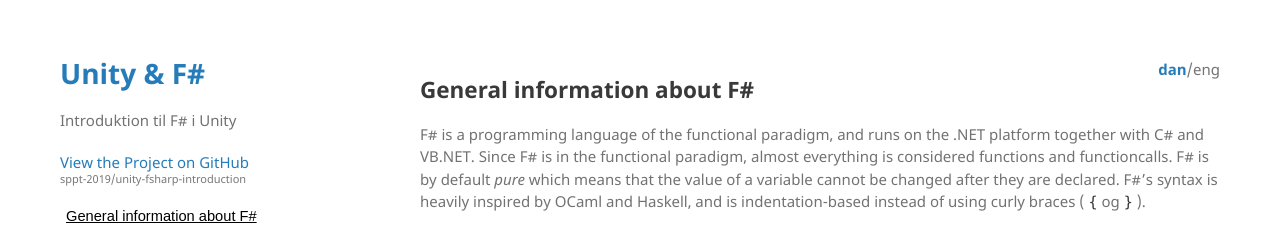
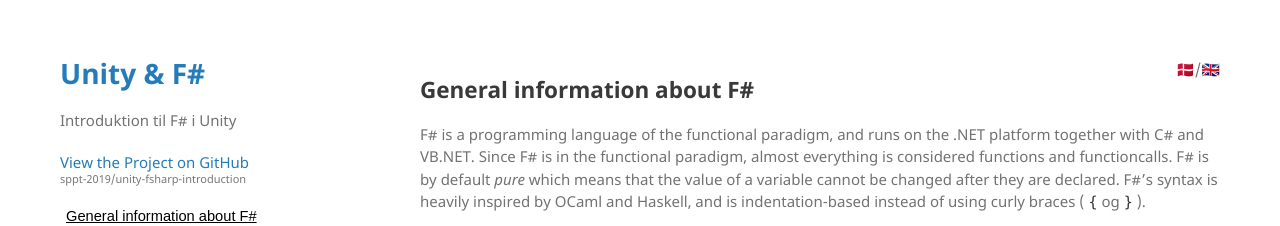
Before and after one commit to sppt-2019/unity-fsharp-introduction, a Jekyll site: the page built from index.eng.md, in a window 1280 px wide and 900 px high. Shown: the top 226 px of the window. Built offline with Jekyll 4.4.1, drawn with Linux system fonts in a browser that asks for light colours; our own code applies the rules of GitHub Pages for plain Markdown files.

Commit message:
Update index.eng.md

```diff
--- a/index.eng.md
+++ b/index.eng.md
@@ -1,4 +1,4 @@
-<span style="float: right"><b><a href="/unity-fsharp-introduction/">dan</a></b>/eng</span>
+<span style="float: right"><b><a href="/unity-fsharp-introduction/">🇩🇰</a></b>/🇬🇧</span>
 
 ## General information about F#
 F# is a programming language of the functional paradigm, and runs on the .NET platform together with C# and VB.NET.
```
